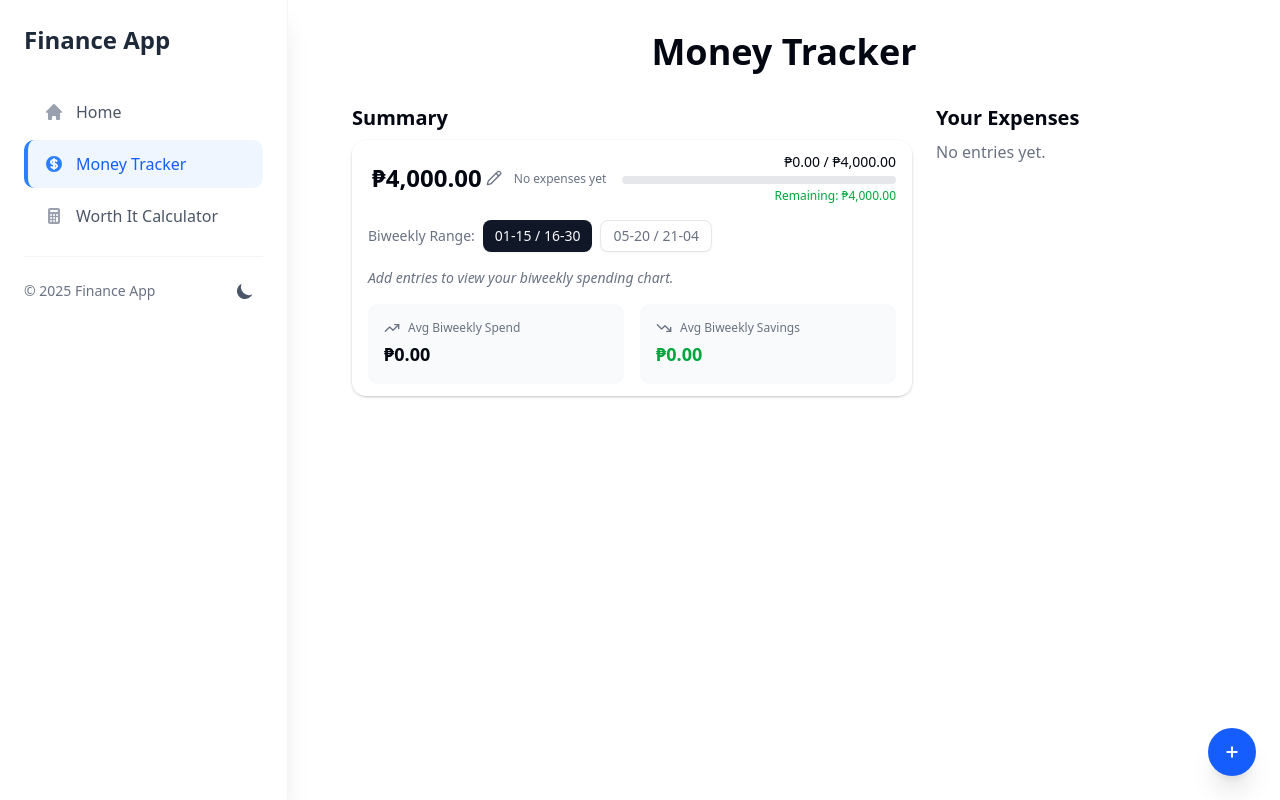
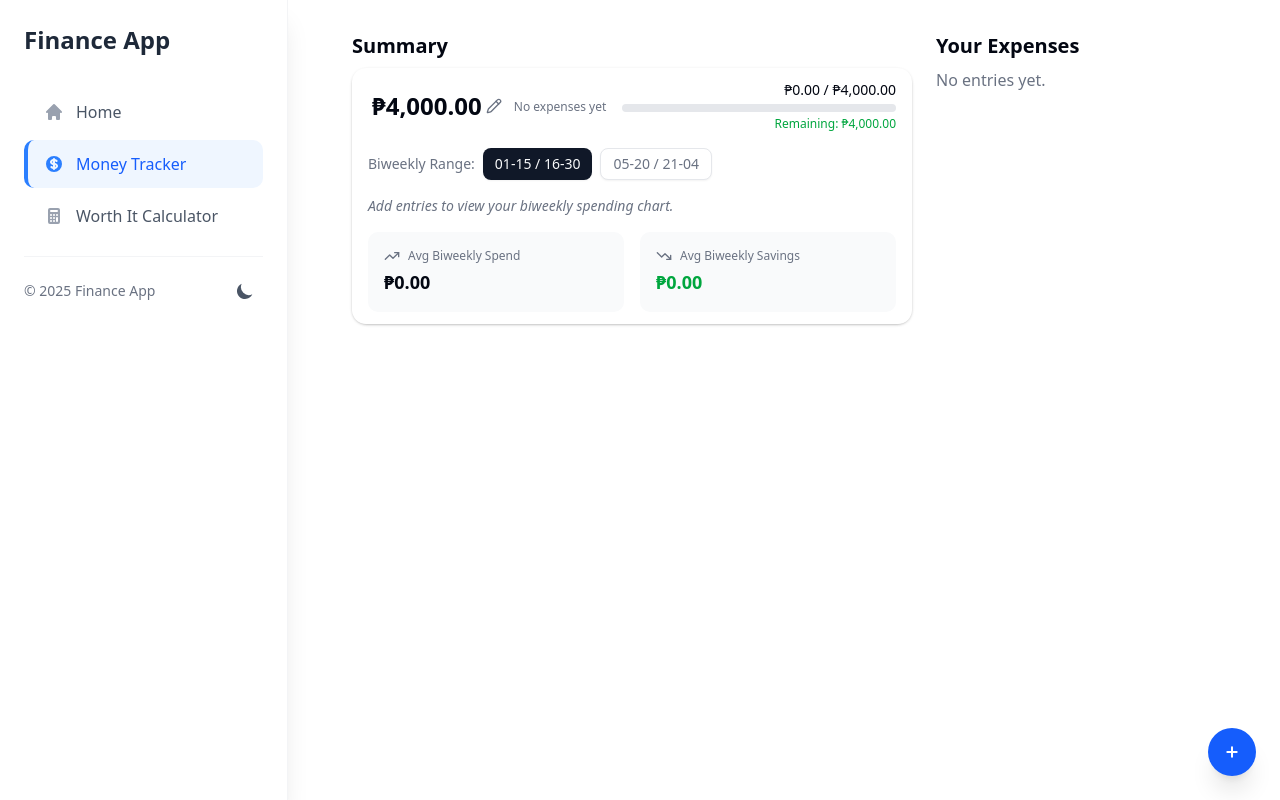
Before and after one commit to xjeyceex/financial-app, a Next.js app: page /money-tracker in a window 1280 px wide. Built offline with nearby package versions, Linux system fonts and the light colour scheme.

Commit message:
Remove title

```diff
--- a/src/app/money-tracker/page.tsx
+++ b/src/app/money-tracker/page.tsx
@@ -49,11 +49,6 @@ export default function MoneyTrackerPage() {
 
   return (
     <main className="max-w-7xl px-1 md:px-6 lg:px-12 py-4 space-y-8">
-      {/* Title */}
-      <h1 className="text-4xl font-bold text-center text-foreground">
-        Money Tracker
-      </h1>
-
       {/* Dashboard */}
       <section className="flex flex-col lg:flex-row gap-6">
         {/* Wider Summary (2/3 width) */}
```
